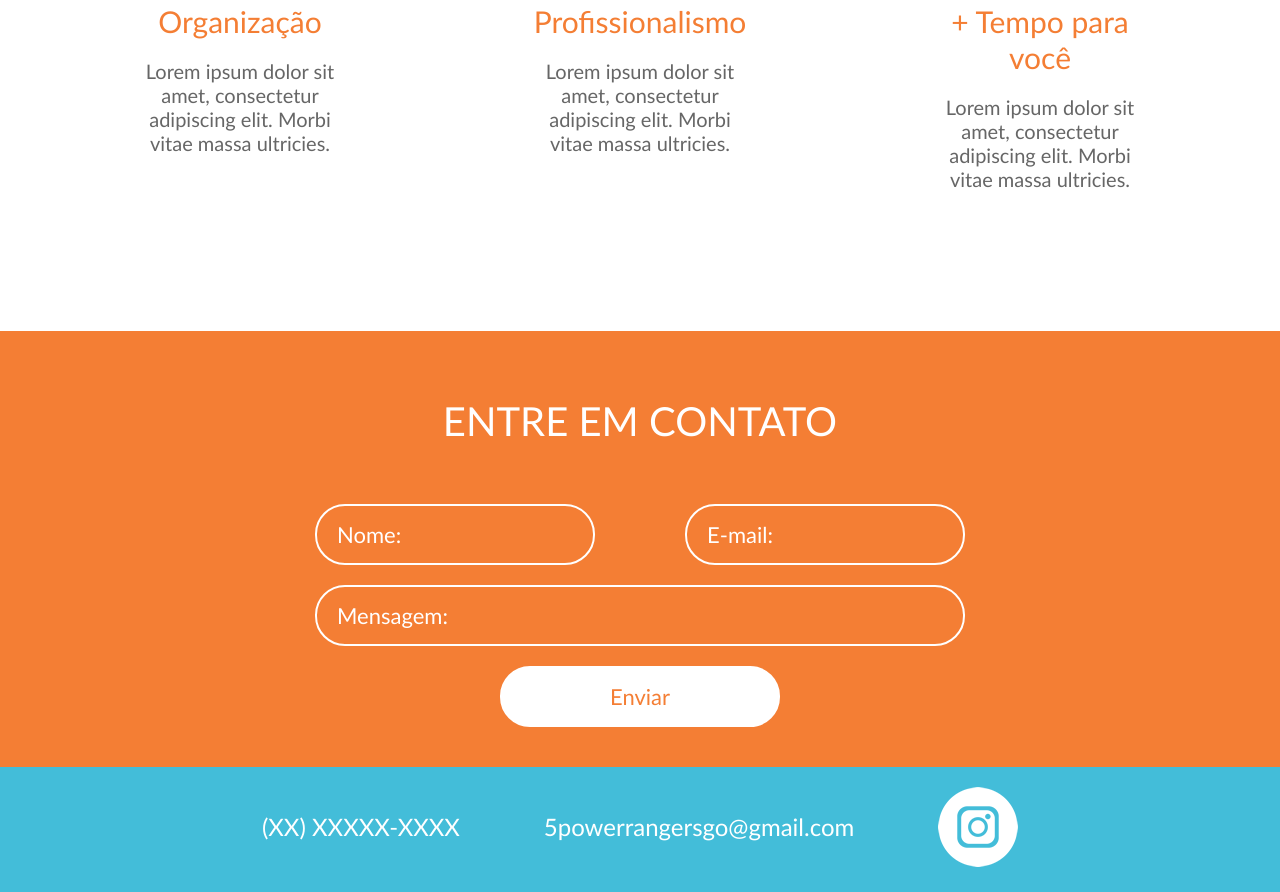
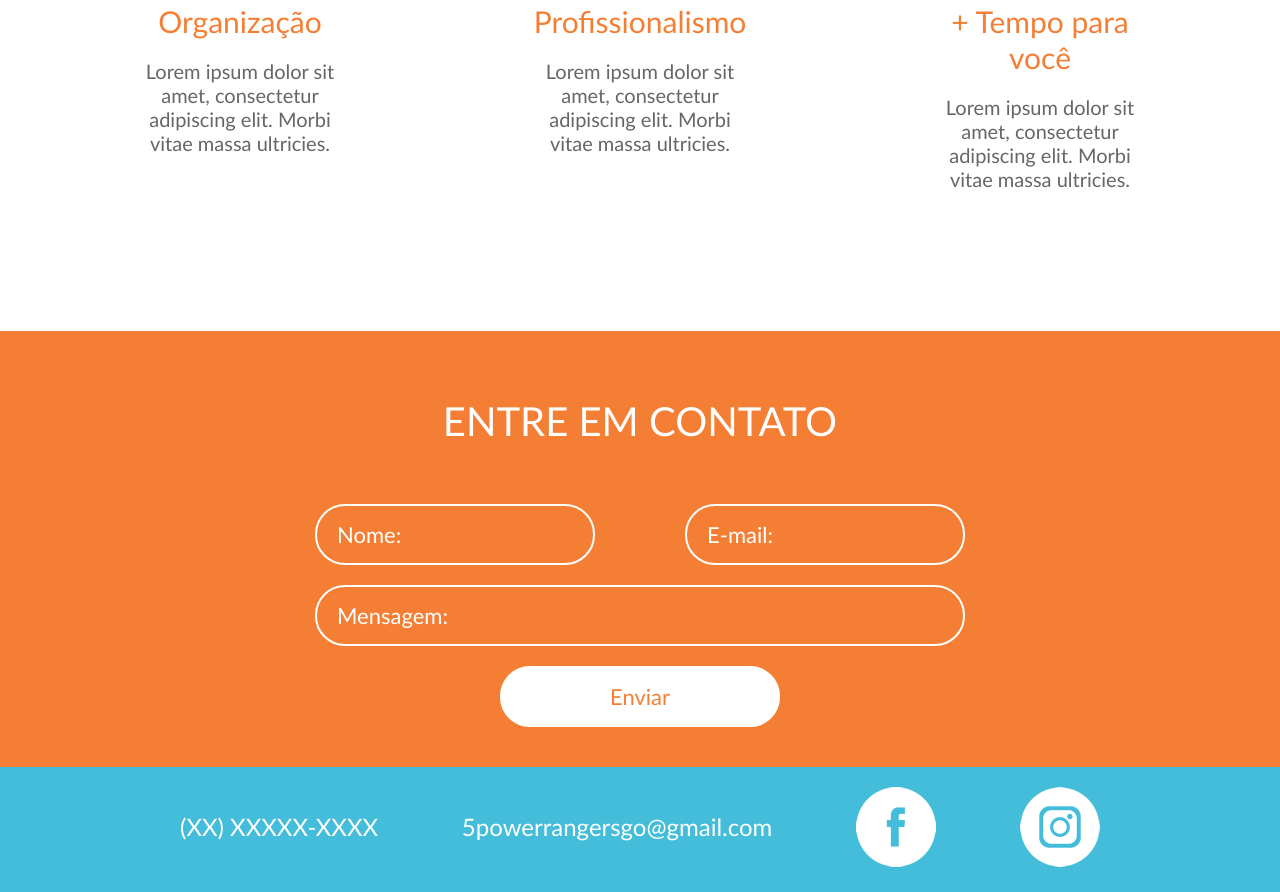
Before and after one commit to DanniloCN/PersonalOrganizer2.0, a plain HTML site: page index.html in a window 1280 px wide. Shown: the part 911-1803 px from the top of the page. Drawn offline with Linux system fonts and the light colour scheme; files whose address does not match are found by name.

Commit message:
ADDED FACEBOOK ICON

```diff
--- a/index.html
+++ b/index.html
@@ -197,6 +197,9 @@
             <!-- Texto Rodape -->
 
             <div class="redesDoGp">
+                <a href="" target="_blank"><img src="Imagens\logo-facebook.png" alt="" title=""></a>
+            </div>
+            <div class="redesDoGp">
                 <a href="" target="_blank"><img src="Imagens\logo-instagram.png" alt="" title=""></a>
             </div>
             <!-- Texto Rodape -->
```
